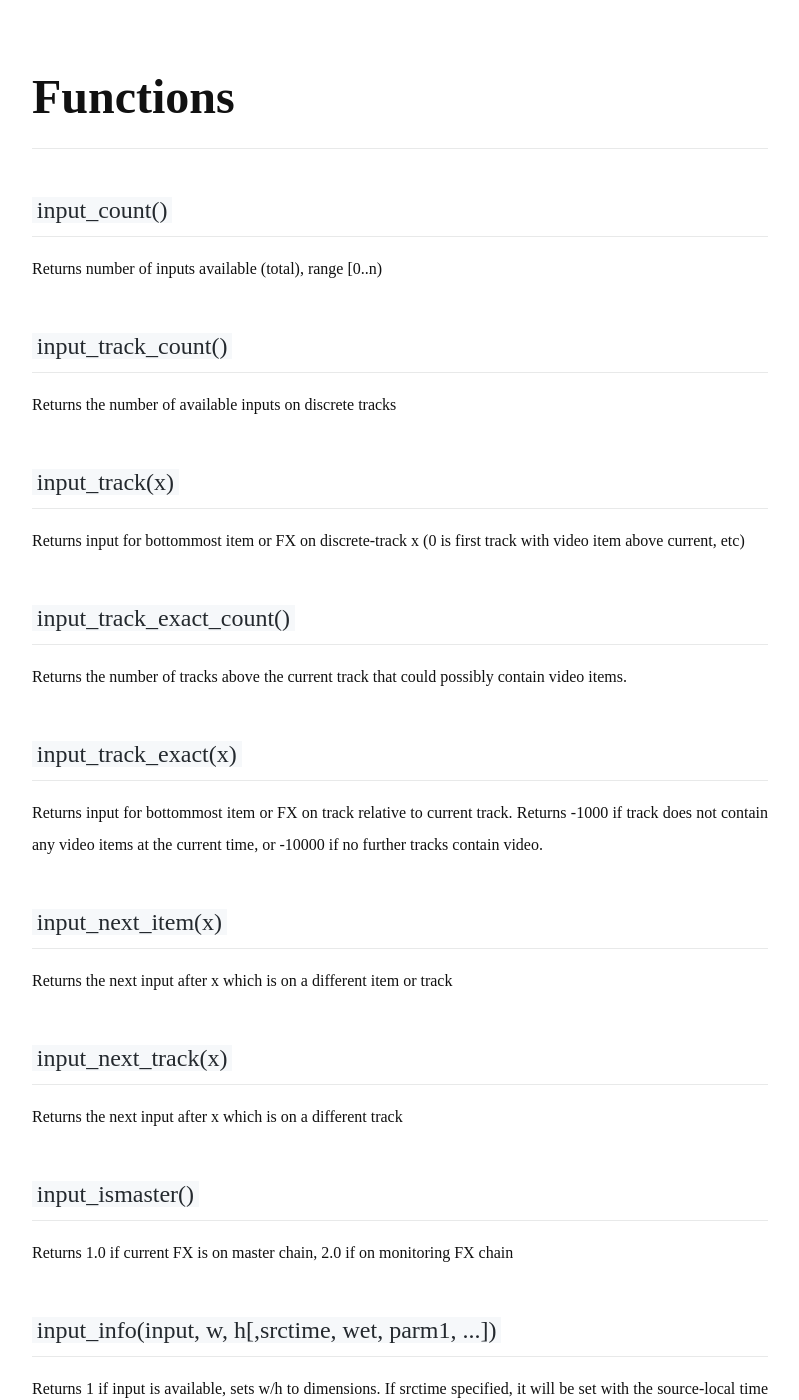
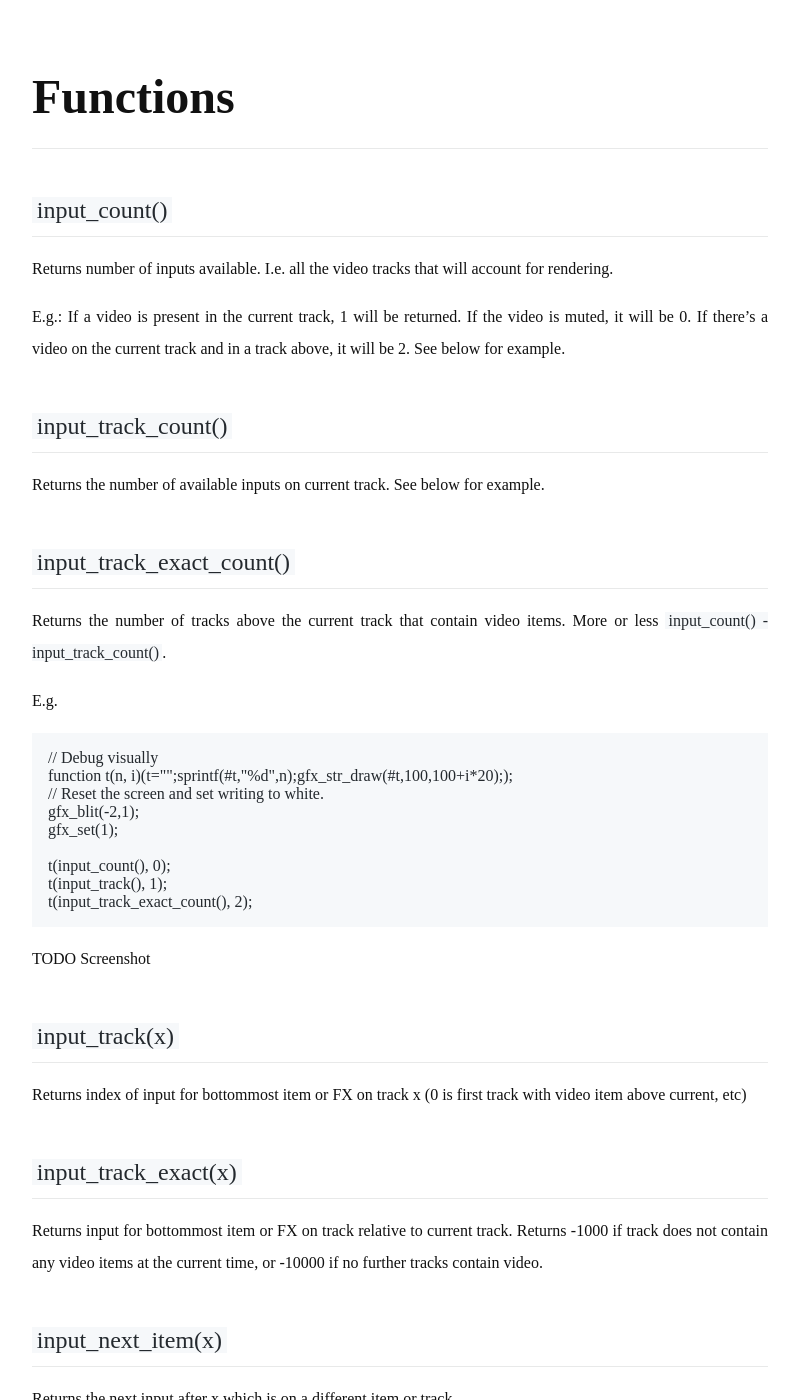
Before and after one commit to nobe4/nobe4.github.io, a Jekyll site: the page built from _posts/2020-05-02-reaper-video.md, in a window 1280 px wide and 1400 px high, scrolled down 6642 px. Shown: the whole window, without its empty margins (240-1039 px from the left). Built offline with Jekyll 4.4.1, drawn with Linux system fonts in a browser that asks for light colours; some web fonts are replaced; some of the changed text lies outside the part shown.

Commit message:
Start working on the functions

````diff
--- a/_posts/2020-05-02-reaper-video.md
+++ b/_posts/2020-05-02-reaper-video.md
@@ -221,16 +221,38 @@ E.g.
 # Functions
 
 ## `input_count()`
-Returns number of inputs available (total), range [0..n)
+Returns number of inputs available. I.e. all the video tracks that will account for rendering.
+
+E.g.:
+If a video is present in the current track, 1 will be returned.
+If the video is muted, it will be 0.
+If there's a video on the current track and in a track above, it will be 2.
+See below for example.
 
 ## `input_track_count()`
-Returns the number of available inputs on discrete tracks
+Returns the number of available inputs on current track.
+See below for example.
+
+## `input_track_exact_count()`
+Returns the number of tracks above the current track that contain video items.
+More or less `input_count() - input_track_count()`.
+
+E.g.
+```
+// Debug visually
+function t(n, i)(t="";sprintf(#t,"%d",n);gfx_str_draw(#t,100,100+i*20););
+// Reset the screen and set writing to white.
+gfx_blit(-2,1);
+gfx_set(1);
+
+t(input_count(), 0);
+t(input_track(), 1);
+t(input_track_exact_count(), 2);
+```
+TODO Screenshot
 
 ## `input_track(x)`
-Returns input for bottommost item or FX on discrete-track x (0 is first track with video item above current, etc)
-
-## `input_track_exact_count()`
-Returns the number of tracks above the current track that could possibly contain video items.
+Returns index of input for bottommost item or FX on track x (0 is first track with video item above current, etc)
 
 ## `input_track_exact(x)`
 Returns input for bottommost item or FX on track relative to current track. Returns -1000 if track does not contain any video items at the current time, or -10000 if no further tracks contain video.
````
